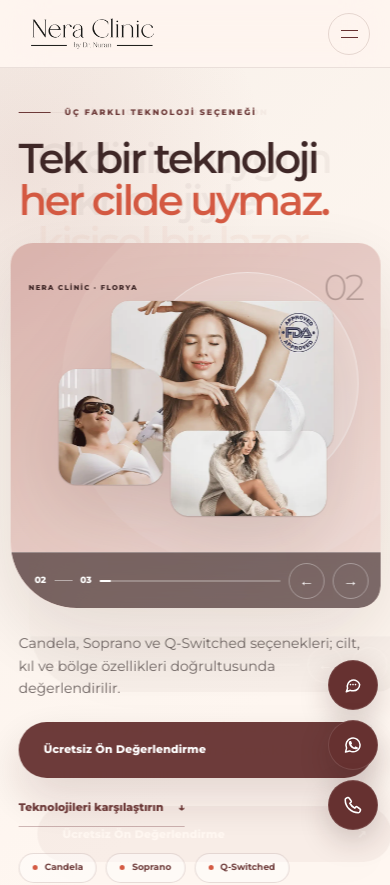
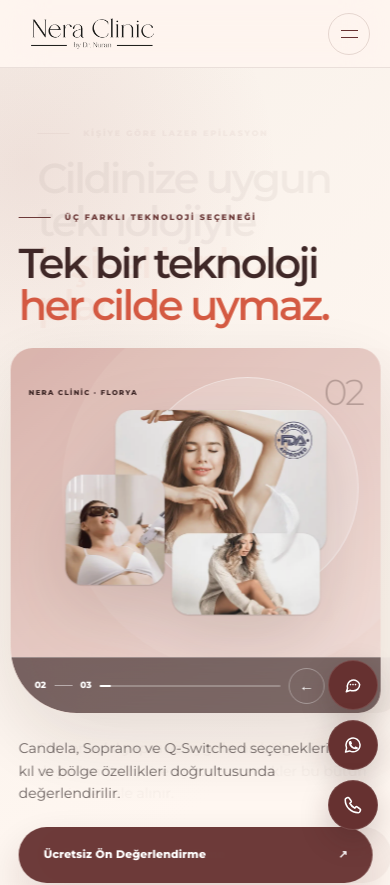
Before and after one commit to SelcukOzcan/nera-lp, a Next.js app: page / in a window 390 px wide. Shown: the top 885 px of the page. Built offline with nearby package versions, Linux system fonts and the light colour scheme.

Commit message:
fix: normalize hero slide scale and rhythm

```diff
--- a/app/globals.css
+++ b/app/globals.css
@@ -211,14 +211,18 @@ a:hover .arrow, button:hover .arrow { transform: translate(3px, -3px); }
 .slide-heading {
   z-index: 3;
   align-self: end;
+  min-height: 400px;
+  display: flex;
+  flex-direction: column;
+  justify-content: flex-end;
   padding: clamp(58px, 8vh, 96px) 4.4vw 18px 5vw;
 }
 .slide-heading h1 {
-  max-width: 13ch;
+  max-width: 15ch;
   margin: 0;
   color: var(--wine-dark);
   font-family: var(--sans);
-  font-size: clamp(52px, 4.85vw, 74px);
+  font-size: clamp(50px, 4.45vw, 68px);
   font-weight: 560;
   letter-spacing: -0.06em;
   line-height: 0.98;
@@ -232,6 +236,8 @@ a:hover .arrow, button:hover .arrow { transform: translate(3px, -3px); }
 .hero-facts span::before { content: ""; width: 5px; height: 5px; margin-right: 7px; border-radius: 50%; background: var(--rose); }
 .hero-note { margin: 15px 0 0; color: #8a7e7b; font-size: 9px; }
 .slide-visual {
+  --hero-image-scale: 1;
+  --hero-image-shift-y: 0px;
   position: relative;
   grid-column: 2;
   grid-row: 1 / 3;
@@ -242,9 +248,9 @@ a:hover .arrow, button:hover .arrow { transform: translate(3px, -3px); }
   box-shadow: 0 28px 80px rgba(55, 35, 34, 0.13);
 }
 .slide-visual-1 { background: linear-gradient(145deg, #e3cbc0, #efe1d7); }
-.slide-visual-2 { background: linear-gradient(145deg, #d8b0a9, #f1dcd6); }
-.slide-visual-3 { background: linear-gradient(145deg, #d4c5bd, #eee7e0); }
-.slide-visual > img { z-index: 2; object-fit: contain; object-position: center; padding: 58px 34px 74px; filter: drop-shadow(0 26px 36px rgba(52, 30, 29, 0.14)); }
+.slide-visual-2 { --hero-image-scale: 0.95; --hero-image-shift-y: -2px; background: linear-gradient(145deg, #d8b0a9, #f1dcd6); }
+.slide-visual-3 { --hero-image-scale: 0.95; --hero-image-shift-y: 7px; background: linear-gradient(145deg, #d4c5bd, #eee7e0); }
+.slide-visual > img { z-index: 2; object-fit: contain; object-position: center; padding: 58px 34px 74px; filter: drop-shadow(0 26px 36px rgba(52, 30, 29, 0.14)); transform: translateY(var(--hero-image-shift-y)) scale(var(--hero-image-scale)); transform-origin: center; }
 .slide-visual-glow { position: absolute; top: 8%; right: 6%; width: 60%; aspect-ratio: 1; background: rgba(255, 255, 255, 0.28); border: 1px solid rgba(255, 255, 255, 0.44); border-radius: 50%; box-shadow: 0 0 0 75px rgba(255, 255, 255, 0.08); }
 .slide-index { position: absolute; z-index: 4; top: 27px; right: 30px; left: 30px; display: flex; justify-content: space-between; align-items: center; color: var(--wine-dark); }
 .slide-index small { font-size: 8px; font-weight: 800; letter-spacing: 0.18em; text-transform: uppercase; }
@@ -617,7 +623,8 @@ html:has(.analysis-dialog[open]) { overflow: hidden; }
   .desktop-nav { gap: 18px; }
   .desktop-nav a { font-size: 10px; }
   .hero-slide { grid-template-columns: minmax(380px, 0.86fr) minmax(480px, 1.14fr); }
-  .slide-heading h1 { font-size: clamp(48px, 4.9vw, 62px); }
+  .slide-heading { min-height: 380px; }
+  .slide-heading h1 { font-size: clamp(48px, 4.7vw, 60px); }
   .decision-rail { grid-template-columns: repeat(4, minmax(0, 1fr)); }
   .decision-rail article { padding-right: 18px; padding-left: 18px; }
   .decision-rail > a { grid-column: 1 / -1; min-height: 94px; }
@@ -644,9 +651,9 @@ html:has(.analysis-dialog[open]) { overflow: hidden; }
   .section { padding: 88px 22px; }
   .content-shell { gap: 18px; }
 
-  .hero-slider { min-height: 960px; }
-  .hero-slide { grid-template-columns: 1fr; grid-template-rows: max-content 500px auto; }
-  .slide-heading { grid-column: 1; grid-row: 1; align-self: start; padding: 48px 22px 26px; }
+  .hero-slider { min-height: 1140px; }
+  .hero-slide { grid-template-columns: 1fr; grid-template-rows: 340px 500px auto; }
+  .slide-heading { grid-column: 1; grid-row: 1; min-height: 0; align-self: stretch; padding: 48px 22px 26px; }
   .slide-heading .eyebrow { margin-bottom: 18px; }
   .slide-heading h1 { max-width: 14ch; font-size: clamp(45px, 8.5vw, 66px); }
   .slide-visual { grid-column: 1; grid-row: 2; min-height: 0; margin: 0 14px; border-radius: 28px 28px 28px 94px; }
@@ -688,8 +695,8 @@ html:has(.analysis-dialog[open]) { overflow: hidden; }
   .content-shell { width: calc(100% - 16px); gap: 12px; margin: 8px auto 24px; }
   .content-shell > section { border-radius: 24px; }
 
-  .hero-slider { min-height: 940px; }
-  .hero-slide { grid-template-rows: max-content 365px auto; }
+  .hero-slider { min-height: 990px; }
+  .hero-slide { grid-template-rows: 280px 365px auto; }
   .slide-heading { padding: 38px 18px 22px; }
   .slide-heading h1 { max-width: 15ch; font-size: clamp(40px, 10.7vw, 48px); line-height: 1.01; }
   .slide-visual { margin: 0 10px; border-radius: 22px 22px 22px 66px; }
```
